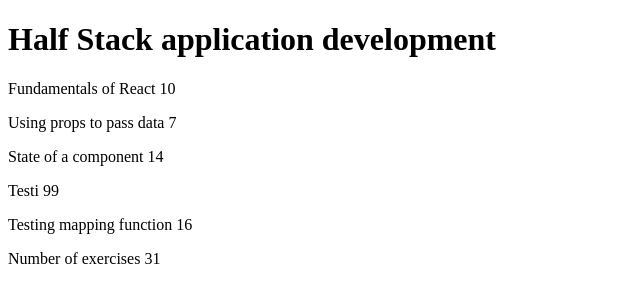
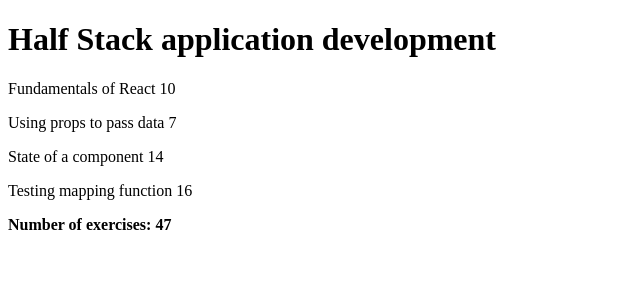
Before and after one commit to VilleP16/Valinnainen-ohjelmointikieli, a React (Create React App) app in the folder kurssitiedot/: page / in a window 1280 px wide. Shown: the top 302 px of the page, without its empty margins (0-640 px from the left). Built offline with nearby package versions, Linux system fonts and the light colour scheme.

Commit message:
reduce laskemaan harjoitusmaaria

```diff
--- a/kurssitiedot/src/App.js
+++ b/kurssitiedot/src/App.js
@@ -17,11 +17,6 @@
         name: 'State of a component',
         exercises: 14,
         id: 3
-      },
-      {
-        name: 'Testi',
-        exercises: 99,
-        id: 4
       },
       {
         name: 'Testing mapping function',
@@ -45,11 +40,11 @@
     </>
   )
 }
-const Content = ({course}) => {
-  console.log(course)
+const Content = ({ course }) => {
+  //console.log(course)
 
   return (
-     <div>
+    <div>
       {course.parts.map((part) => {
         return <Part name={part.name} exercises={part.exercises} key={part.id} />
       })}
@@ -59,12 +54,15 @@
 const Part = (props) => {
   return (
     <p>{props.name} {props.exercises}</p>
-
   )
 }
-const Total = (props) => {
+const Total = ({ course }) => {
+  const total = course.parts.reduce((totalValue, currentPartOfTheArray, currentIndex) => {
+    console.log('totalvalue', totalValue, 'currentPartOfTheArray', currentPartOfTheArray, 'currentIndex', currentIndex)
+    return totalValue + currentPartOfTheArray.exercises;
+  },0)
   return (
-    <p>Number of exercises {props.course.parts[0].exercises + props.course.parts[1].exercises + props.course.parts[2].exercises}</p>
+  <p><b>Number of exercises: {total}</b></p>
   )
 }
 const Header = (props) => {
```
